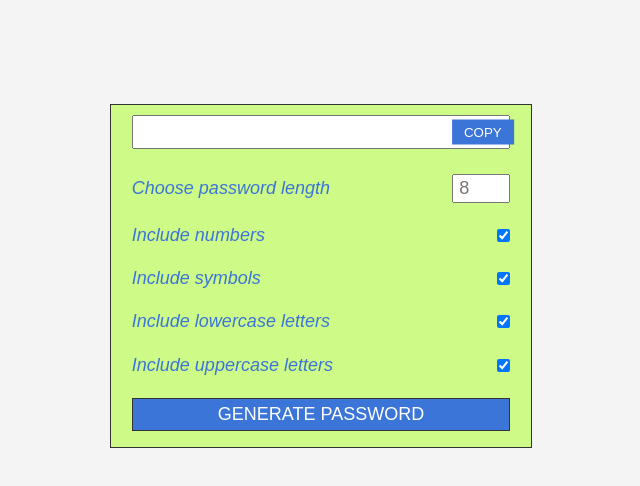
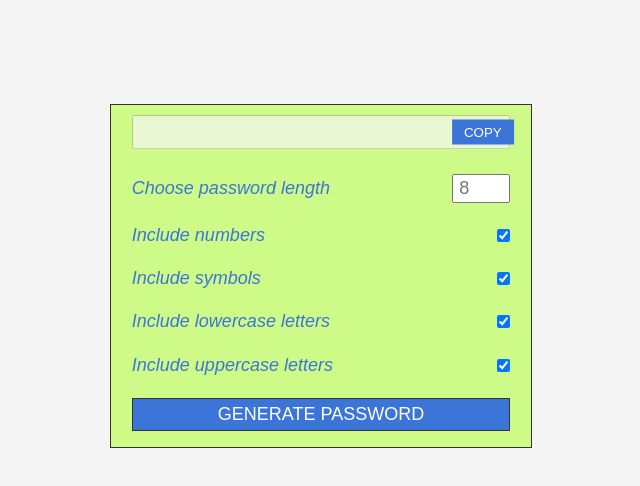
Before and after one commit to IvanMPR/Password-generator, a plain HTML site: page index.html in a window 1280 px wide. Shown: the part 124-610 px from the top of the page, without its empty margins (319-959 px from the left). Drawn offline with Linux system fonts and the light colour scheme.

Commit message:
disable input temporary

```diff
--- a/index.html
+++ b/index.html
@@ -12,7 +12,7 @@
     <h1>Password Generator</h1>
     <div class="box">
       <div class="input-parent">
-        <input type="text" class="password-output" />
+        <input type="text" class="password-output" disabled />
         <button class="btn-copy">Copy</button>
       </div>
       <div class="lower-part">
```
